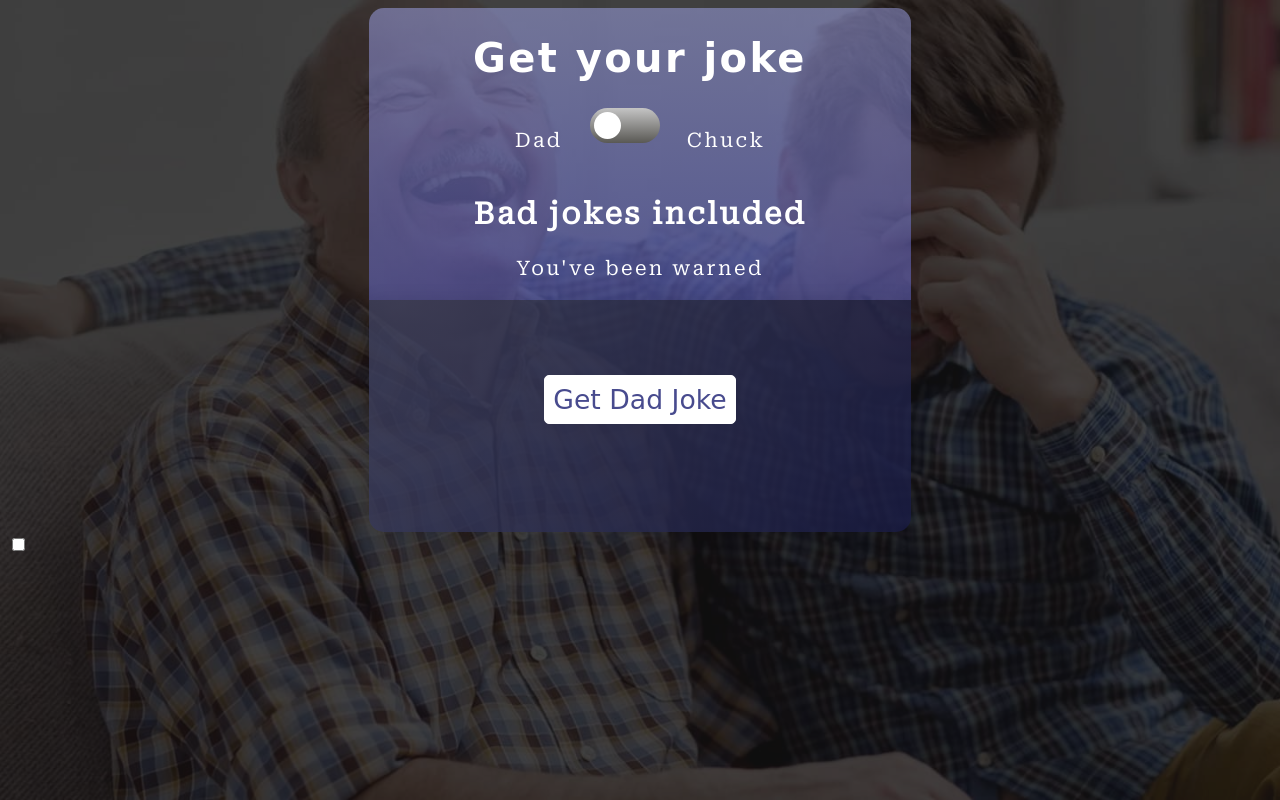
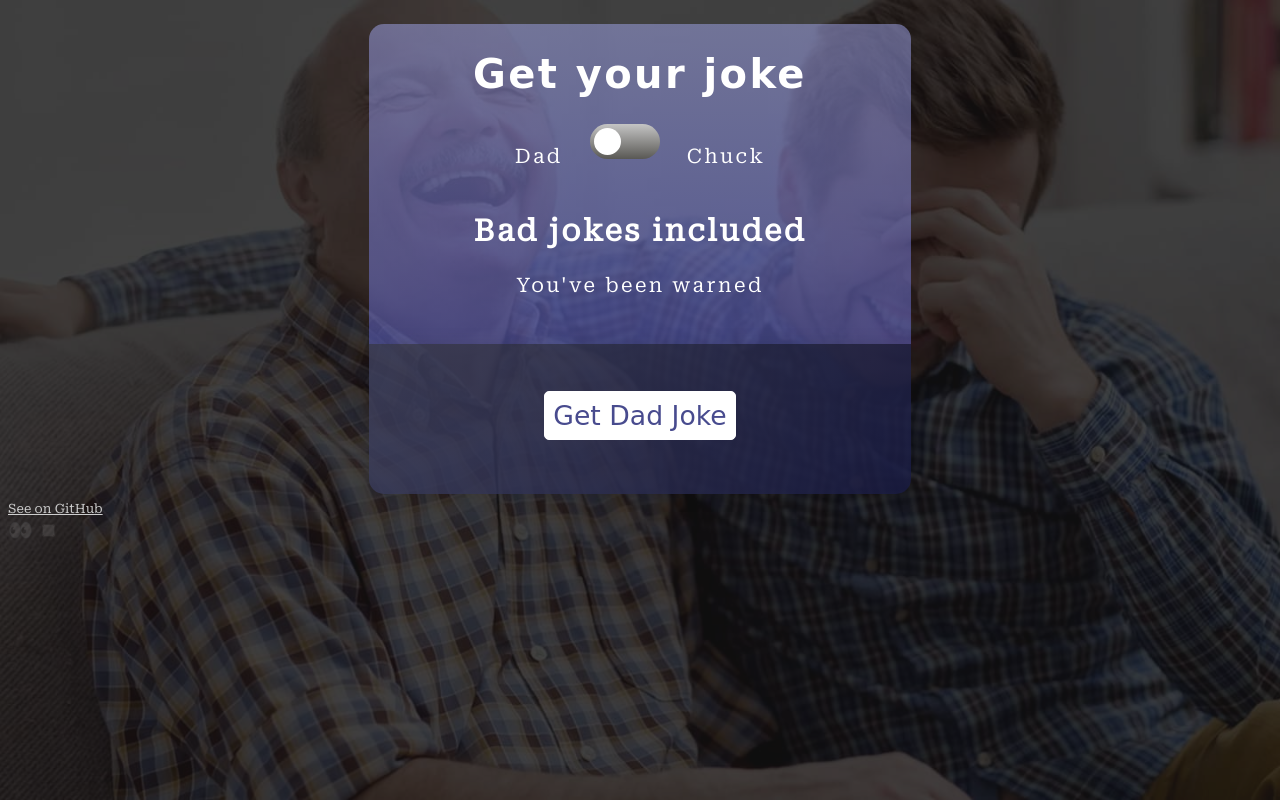
Before and after one commit to raissa-k/Chuck-Norris-jokes, a plain HTML site: page index.html in a window 1280 px wide. Drawn offline with Linux system fonts and the light colour scheme; no server answers; a web font is replaced by a local one.

Commit message:
Added ReadMe

```diff
--- a/css/style.css
+++ b/css/style.css
@@ -32,6 +32,11 @@
   transition: 0.5s;
 }
 
+a {
+  color: #cecece;
+  font-size: 0.8rem;
+}
+
 body {
   background-color: #121212;
   font-family: 'Roboto Serif', serif;
@@ -47,10 +52,17 @@ header{
   color:hsl(0, 0%, 100%);
   border-radius: 15px 15px 0 0;
   background: linear-gradient(hsl(236, 72%, 79%, 0.5), hsla(237, 63%, 64%, 0.5) );
+  margin-top: 1rem;
 }
 
 header h1 {
   font-family: 'Short Stack', cursive;
+  margin: 0;
+  padding: 5% 0;
+}
+
+header p {
+  padding-bottom: 5%;
 }
 
 header.background h1 {
@@ -145,7 +157,7 @@ form{
   border-radius: 0 0 15px 15px;
   box-shadow: 1px 1px 20px rgba(0, 0, 0, 0.1);
   color:hsl(237, 100%, 95%);
-  padding: 10% 10% 20% 10%;
+  padding: 5% 5% 10% 5%;
   text-shadow: #121212 2px 2px;
 }
 
@@ -236,3 +248,7 @@ header{
   grid-column: 2/5;
 }
 }
+
+#bonus, #bonusLabel {
+  opacity: 0.1;
+}
--- a/index.html
+++ b/index.html
@@ -2,11 +2,10 @@
 <html lang="en">
 	<head>
     	<meta charset="utf-8">
-    	<meta name="description" content="Chuck Norris jokes">
-    	<meta name="keywords" content="book tracker">
+    	<meta name="description" content="Chuck Norris facts and dad jokes">
+    	<meta name="keywords" content="jokes">
 		<meta name="viewport" content="width=device-width, initial-scale=1.0" />
-		<meta name="color-scheme" content="light dark">
-		<title>You've been Chuck Norris'ed</title>
+		<title>Dad, You've been Chuck Norris'ed</title>
 		<link rel="stylesheet" href="css/style.css">
 	</head>
 	<body>
@@ -46,6 +45,9 @@
 				  </div>
 				</form>
 		  </main>
+		  <a href="https://github.com/raissa-k/Chuck-Norris-jokes">See on GitHub</a>
+		  <br>
+		  <label id="bonusLabel" aria-label="You found the Easter Egg! Check the box and see what happens" for="bonus">👀</label>
 		  <input type="checkbox" id="bonus">
 		<script type="text/javascript" src="js/main.js"></script>
 	</body>
--- a/js/main.js
+++ b/js/main.js
@@ -10,7 +10,7 @@ function fetchNorris(){
   const url = 'https://api.chucknorris.io/jokes/random?category=animal,career,fashion,history,movie,music,science,sport,travel'
 
     fetch(url)
-      .then(res => res.json()) // parse response as JSON
+      .then(res => res.json())
       .then(data => {
         document.getElementById('jokeNorris').textContent = data.value
       })
```
Also changed, not shown: img/geek-chuck-norris.jpg (deleted), 2 other files.
